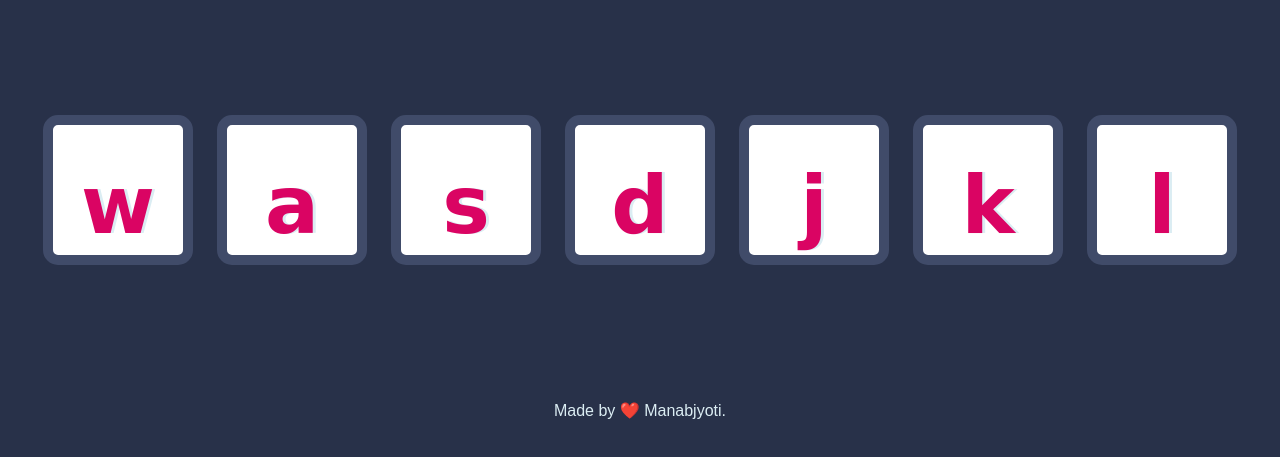
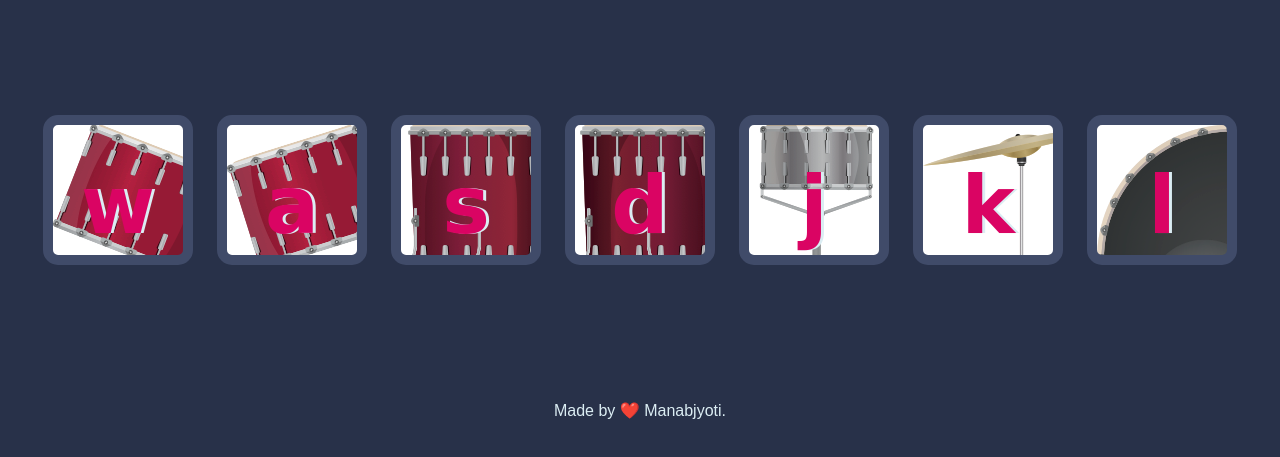
Before and after one commit to Manabjyoti2/Drum-Kit, a plain HTML site: page index.html in a window 1280 px wide. Shown: the part 169-626 px from the top of the page. Drawn offline with Linux system fonts and the light colour scheme.

Commit message:
Update style.css

```diff
--- a/style.css
+++ b/style.css
@@ -17,31 +17,31 @@ body {
   }
 
   .w {
-    background-image: url("tom1.png");
+    background-image: url("images/tom1.png");
   }
 
   .a {
-  background-image: url("tom2.png");
+  background-image: url("images/tom2.png");
   }
 
   .s {
-  background-image: url("tom3.png");
+  background-image: url("images/tom3.png");
   }
 
   .d {
-  background-image: url("tom4.png");
+  background-image: url("images/tom4.png");
   }
 
   .j {
-  background-image: url("snare.png");
+  background-image: url("images/snare.png");
   }
 
   .k {
-  background-image: url("crash.png");
+  background-image: url("images/crash.png");
   }
 
   .l {
-  background-image: url("kick.png");
+  background-image: url("images/kick.png");
   }
 
   .set {
```
